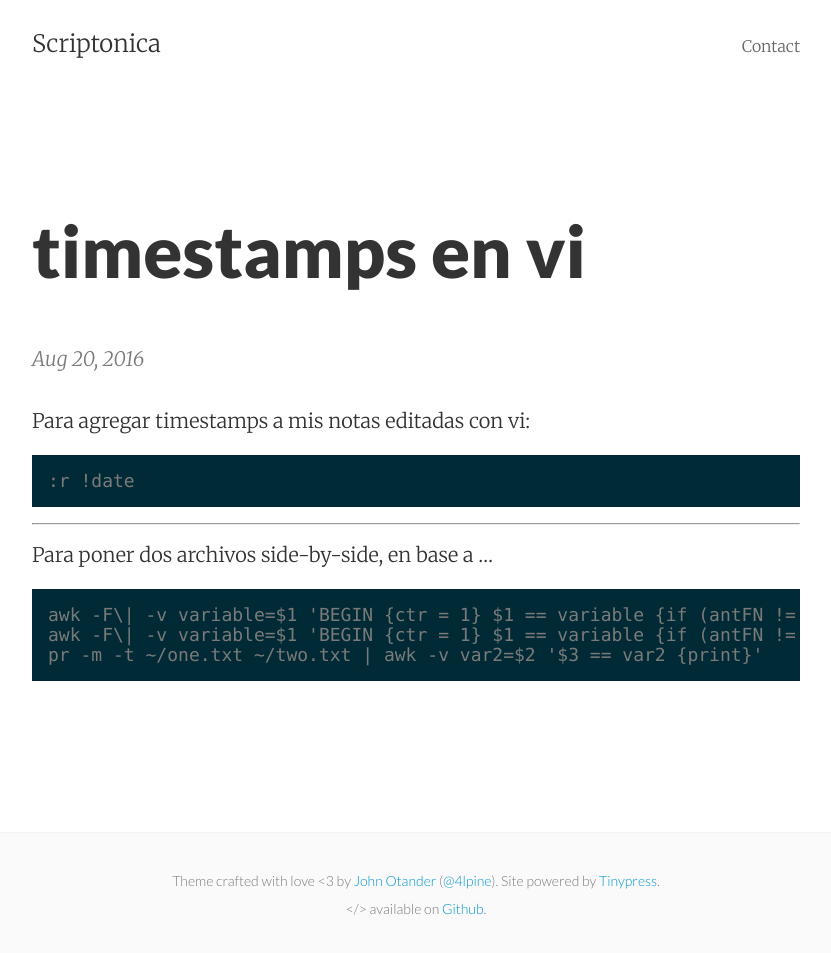
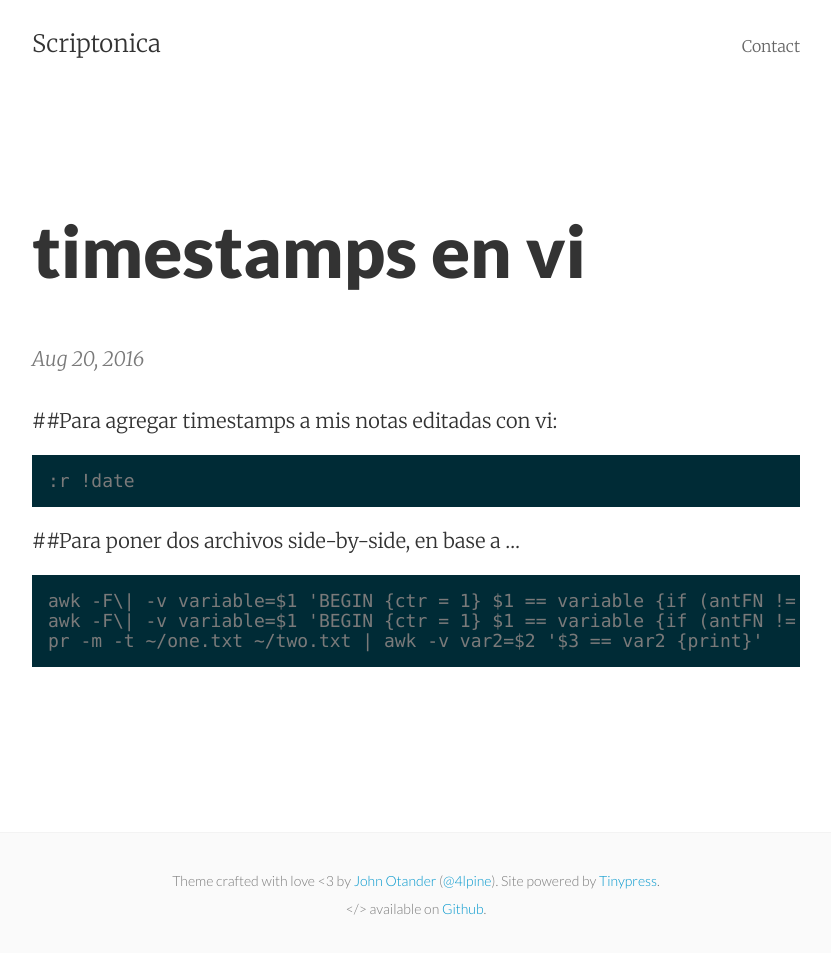
Before and after one commit to jorgeraulmoreno/jorgeraulmoreno.github.io, a Jekyll site: the page built from _posts/2016-08-20-timestamps-en-vi.markdown, in a window 1280 px wide. Shown: the whole page, without its empty margins (224-1055 px from the left). Built offline with Jekyll 4.4.1, drawn with Linux system fonts in a browser that asks for light colours.

```diff
--- a/_posts/2016-08-20-timestamps-en-vi.markdown
+++ b/_posts/2016-08-20-timestamps-en-vi.markdown
@@ -3,13 +3,13 @@ published: true
 title: timestamps en vi
 layout: post
 ---
-Para agregar timestamps a mis notas editadas con vi:
+##Para agregar timestamps a mis notas editadas con vi:
 
     :r !date
 
-***
 
-Para poner dos archivos side-by-side, en base a ...
+
+##Para poner dos archivos side-by-side, en base a ...
 
     awk -F\| -v variable=$1 'BEGIN {ctr = 1} $1 == variable {if (antFN != FILENAME) {ctr = 1} print ctr,$1,$3,$4;ctr = ctr + 1; antFN=FILENAME}' /path/to/filename1 > ~/one.txt;\
     awk -F\| -v variable=$1 'BEGIN {ctr = 1} $1 == variable {if (antFN != FILENAME) {ctr = 1} print ctr,$1,$3,$4;ctr = ctr + 1; antFN=FILENAME}' /path/to/filename2 > ~/two.txt;\
```
